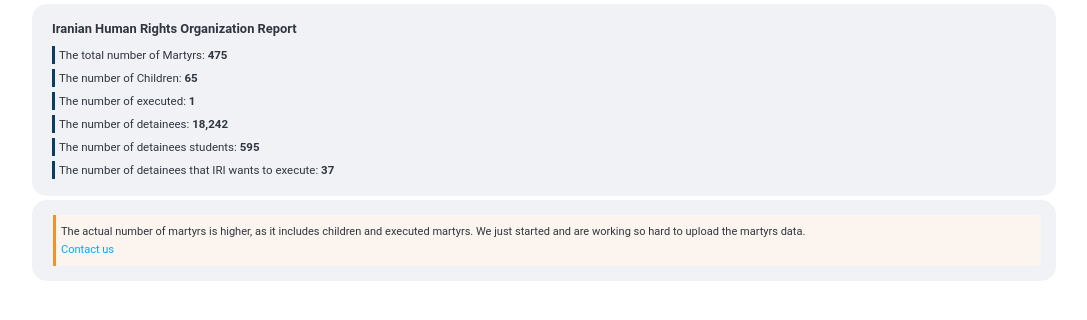
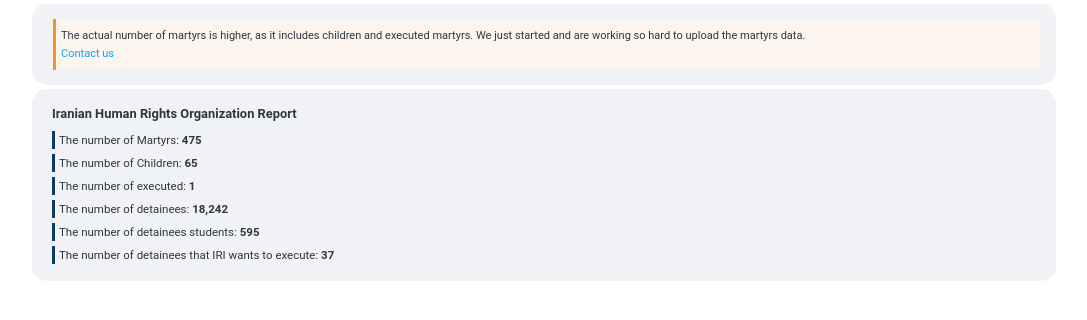
Before and after one commit to Afshin-Karamifar/patriotic-iranians, a Next.js app: page /Menu/Menu in a window 1280 px wide. Shown: the top 320 px of the page, without its empty margins (96-1183 px from the left). Built offline with nearby package versions, Linux system fonts and the light colour scheme.

Commit message:
4update 28 11 dec

```diff
--- a/pages/Menu/Menu.tsx
+++ b/pages/Menu/Menu.tsx
@@ -4,11 +4,22 @@
   return (
     <div>
       <div className={styles.container}>
+        <p className={styles.note}>
+          The actual number of martyrs is higher, as it includes children and
+          executed martyrs. We just started and are working so hard to upload
+          the martyrs data.&nbsp;&nbsp;
+          <br />
+          <a href="mailto:iran@patrioticiranians.info">
+            <span className={styles.contact_me}>Contact us </span>
+          </a>
+        </p>
+      </div>
+      <div className={styles.container}>
         <p className={styles.report_title}>
           Iranian Human Rights Organization Report
         </p>
         <p className={styles.report}>
-          The total number of Martyrs:{" "}
+          The number of Martyrs:{" "}
           <strong>{(475).toLocaleString("en-IN")}</strong>
         </p>
         <p className={styles.report}>
@@ -31,17 +42,6 @@
           <strong>{(37).toLocaleString("en-IN")}</strong>
         </p>
       </div>
-      <div className={styles.container}>
-        <p className={styles.note}>
-          The actual number of martyrs is higher, as it includes children and
-          executed martyrs. We just started and are working so hard to upload
-          the martyrs data.&nbsp;&nbsp;
-          <br />
-          <a href="mailto:iran@patrioticiranians.info">
-            <span className={styles.contact_me}>Contact us </span>
-          </a>
-        </p>
-      </div>
     </div>
   );
 };
```
Also changed, not shown: pages/Views/Views.tsx (+11 -4 lines).
